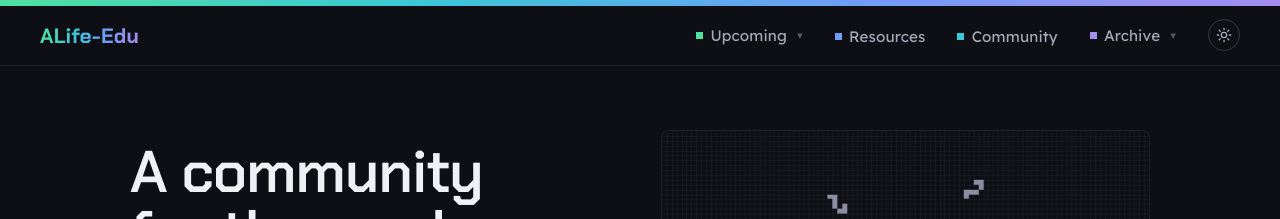
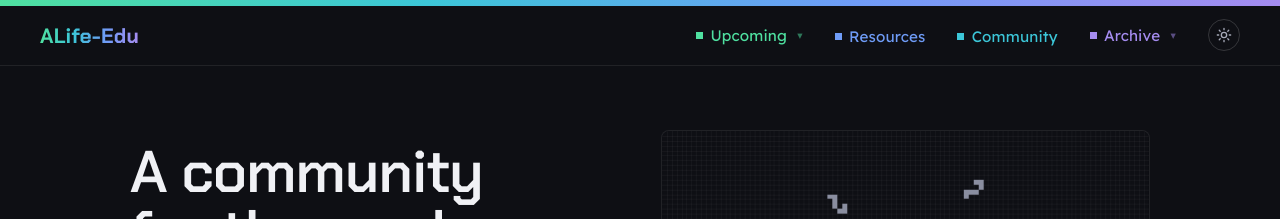
Before and after one commit to alife-edu/alife-edu.github.io, a Jekyll site: the page built from index.html, in a window 1280 px wide. Shown: the top 219 px of the page. Built offline with Jekyll 4.4.1, drawn with Linux system fonts in a browser that asks for light colours.

Commit message:
Colour the nav by meaning; home cards open the block modals
Nav links take their section's meaning colour. The home cards and colour key open the same modals as the Life panel's link blocks (their hrefs remain the fallback, and modified clicks still follow them), labelled with the section name. Modal text is white and grey in dark mode; light mode keeps the coloured accents.

```diff
--- a/_includes/life-nav-modals.html
+++ b/_includes/life-nav-modals.html
@@ -6,10 +6,10 @@
 {% endcomment %}
 {% include event-lists.html %}
 
-<dialog class="block-modal" id="dlg-events" aria-labelledby="dlg-events-h">
+<dialog class="block-modal" id="dlg-events" data-name="Upcoming" aria-labelledby="dlg-events-h">
   <div class="bm">
     <div class="bm-top">
-      <div><div class="bm-eyebrow"><i></i><span class="bm-origin">Block 1 of 4</span></div><h2 id="dlg-events-h">Upcoming events</h2></div>
+      <div><div class="bm-eyebrow"><i></i><span class="bm-origin">Upcoming</span></div><h2 id="dlg-events-h">Upcoming events</h2></div>
       <button type="button" class="bm-close" aria-label="Close">×</button>
     </div>
     <p>Talks, meetups and workshops for people who teach artificial life. Everything is free, and most of it is online.</p>
@@ -32,10 +32,10 @@
   </div>
 </dialog>
 
-<dialog class="block-modal" id="dlg-resources" aria-labelledby="dlg-resources-h">
+<dialog class="block-modal" id="dlg-resources" data-name="Resources" aria-labelledby="dlg-resources-h">
   <div class="bm">
     <div class="bm-top">
-      <div><div class="bm-eyebrow"><i></i><span class="bm-origin">Block 2 of 4</span></div><h2 id="dlg-resources-h">Resources for teaching artificial life</h2></div>
+      <div><div class="bm-eyebrow"><i></i><span class="bm-origin">Resources</span></div><h2 id="dlg-resources-h">Resources for teaching artificial life</h2></div>
       <button type="button" class="bm-close" aria-label="Close">×</button>
     </div>
     <p>A curated, living collection of references, tools, courses and interactive explorables for anyone teaching or learning about artificial life. Contributions welcome.</p>
@@ -50,10 +50,10 @@
   </div>
 </dialog>
 
-<dialog class="block-modal" id="dlg-community" aria-labelledby="dlg-community-h">
+<dialog class="block-modal" id="dlg-community" data-name="Community" aria-labelledby="dlg-community-h">
   <div class="bm">
     <div class="bm-top">
-      <div><div class="bm-eyebrow"><i></i><span class="bm-origin">Block 3 of 4</span></div><h2 id="dlg-community-h">A permanent home for ALife educators</h2></div>
+      <div><div class="bm-eyebrow"><i></i><span class="bm-origin">Community</span></div><h2 id="dlg-community-h">A permanent home for ALife educators</h2></div>
       <button type="button" class="bm-close" aria-label="Close">×</button>
     </div>
     <p>We gather on a Discord server and an email list. Share syllabi and assignments, workshop course ideas, coordinate around conferences like ALIFE, and find collaborators for education research. Both are open to anyone with an interest in teaching artificial life.</p>
@@ -65,10 +65,10 @@
   </div>
 </dialog>
 
-<dialog class="block-modal" id="dlg-archive" aria-labelledby="dlg-archive-h">
+<dialog class="block-modal" id="dlg-archive" data-name="Archive" aria-labelledby="dlg-archive-h">
   <div class="bm">
     <div class="bm-top">
-      <div><div class="bm-eyebrow"><i></i><span class="bm-origin">Block 4 of 4</span></div><h2 id="dlg-archive-h">Event archive</h2></div>
+      <div><div class="bm-eyebrow"><i></i><span class="bm-origin">Archive</span></div><h2 id="dlg-archive-h">Event archive</h2></div>
       <button type="button" class="bm-close" aria-label="Close">×</button>
     </div>
     <p>Recordings, slides and artifacts from past events.</p>
--- a/_includes/nav.html
+++ b/_includes/nav.html
@@ -7,7 +7,7 @@
 
     {% if upcoming_events.size > 0 %}
     <li class="nav-has-sub">
-      <a href="index.html#events"><i class="nav-dot c-up" aria-hidden="true"></i>Upcoming</a>
+      <a href="index.html#events" class="c-up"><i class="nav-dot" aria-hidden="true"></i>Upcoming</a>
       <ul class="nav-sub">
         {% for e in upcoming_events %}
         {% assign href = e.event_url | default: e.url | remove_first: "/" %}
@@ -23,12 +23,12 @@
     </li>
     {% endif %}
 
-    <li><a href="resources.html"{% if page.url == '/resources.html' %} class="active"{% endif %}><i class="nav-dot c-res" aria-hidden="true"></i>Resources</a></li>
-    <li><a href="community.html"{% if page.url == '/community.html' %} class="active"{% endif %}><i class="nav-dot c-com" aria-hidden="true"></i>Community</a></li>
+    <li><a href="resources.html" class="c-res{% if page.url == '/resources.html' %} active{% endif %}"><i class="nav-dot" aria-hidden="true"></i>Resources</a></li>
+    <li><a href="community.html" class="c-com{% if page.url == '/community.html' %} active{% endif %}"><i class="nav-dot" aria-hidden="true"></i>Community</a></li>
 
     {% if past_events.size > 0 %}
     <li class="nav-has-sub">
-      <a href="#"><i class="nav-dot c-arch" aria-hidden="true"></i>Archive</a>
+      <a href="#" class="c-arch"><i class="nav-dot" aria-hidden="true"></i>Archive</a>
       <ul class="nav-sub">
         {% for e in past_events %}
         {% assign href = e.event_url | default: e.url | remove_first: "/" %}
--- a/css/home-hero.css
+++ b/css/home-hero.css
@@ -47,6 +47,10 @@
 #dlg-community { --m: var(--com); }
 #dlg-resources { --m: var(--res); }
 #dlg-archive   { --m: var(--arch); }
+/* Text accents: grey in dark mode (the border, stripe and squares carry the colour),
+   the block's colour in light mode. */
+dialog.block-modal { --bm-accent: var(--text-mid); --bm-accent-hover: var(--text); }
+:root[data-theme="light"] dialog.block-modal { --bm-accent: var(--m); --bm-accent-hover: var(--m); }
 dialog.block-modal {
   margin: auto; border: 1px solid color-mix(in srgb, var(--m) var(--edge), transparent); border-radius: 12px; padding: 0;
   background: var(--surface); color: var(--text); width: min(36rem, calc(100vw - 32px));
@@ -58,7 +62,7 @@
 .bm { position: relative; padding: 2rem 2rem 1.75rem; display: flex; flex-direction: column; gap: 1.1rem; }
 .bm::before { content: ""; position: absolute; top: 0; left: 0; right: 0; height: 3px; background: var(--m); }
 .bm-top { display: flex; justify-content: space-between; align-items: start; gap: 1rem; }
-.bm-eyebrow { font-size: 0.78rem; font-weight: 500; color: var(--m); display: flex; align-items: center; gap: 0.5rem; }
+.bm-eyebrow { font-size: 0.78rem; font-weight: 500; color: var(--bm-accent); display: flex; align-items: center; gap: 0.5rem; }
 .bm-eyebrow i { width: 9px; height: 9px; background: var(--m); display: inline-block; border-radius: 1px; }
 .bm h2 { font-family: var(--font-display); font-weight: 600; font-size: 1.7rem; line-height: 1.1; text-wrap: balance; margin-top: 0.35rem; }
 .bm > p { color: var(--text-mid); font-size: 0.95rem; line-height: 1.75; }
@@ -76,13 +80,14 @@
   transition: background 0.18s, border-color 0.18s;
 }
 .bm-list a:hover, .bm-list a:focus-visible { background: color-mix(in srgb, var(--m) var(--wash-hover), var(--surface)); border-color: var(--m); }
-.bm-list .when { grid-column: 1; color: var(--m); font-size: 0.78rem; font-weight: 500; }
+.bm-list .when { grid-column: 1; color: var(--bm-accent); font-size: 0.78rem; font-weight: 500; }
 .bm-list .t { grid-column: 1; font-weight: 400; font-size: 0.95rem; line-height: 1.4; }
 .bm-list .d { grid-column: 1; font-size: 0.8rem; color: var(--text-mid); line-height: 1.5; }
 .bm-list .arr { grid-column: 2; grid-row: 1 / span 3; align-self: center; color: var(--text-dim); font-size: 0.9rem; }
-.bm-list a:hover .arr { color: var(--m); }
+.bm-list a:hover .arr { color: var(--bm-accent-hover); }
 .bm-list a.sub { padding-left: 2rem; }
 .bm-empty { color: var(--text-mid); font-size: 0.95rem; }
+.bm-empty a { color: var(--bm-accent-hover); }
 .bm-actions { display: flex; flex-wrap: wrap; gap: 0.75rem; align-items: center; padding-top: 0.25rem; }
 .bm-actions .btn-primary { background: var(--m); }
 
--- a/css/nav.css
+++ b/css/nav.css
@@ -41,10 +41,14 @@
   transition: color 0.2s;
 }
 .nav-links a:hover { color: var(--text); }
-/* Colour key: a small square in each section's meaning colour (see css/base.css) */
+/* Colour key: each section's link and its small square in the section's meaning colour
+   (see css/base.css); hover and the current page lean toward the text colour. */
 .nav-links > li > a { display: inline-flex; align-items: center; gap: 0.45rem; }
+.nav-links > li > a[class*="c-"] { color: var(--m); }
+.nav-links > li > a[class*="c-"]:hover { color: color-mix(in srgb, var(--m) 60%, var(--text)); }
 .nav-dot { width: 7px; height: 7px; background: var(--m); flex: none; }
 .nav-links a.active { color: var(--text); font-weight: 500; }
+.nav-links > li > a[class*="c-"].active { color: var(--m); }
 .nav-links a.active--gold { color: var(--up); }
 
 /* ── Dropdown subnav ─────────────────────────────────── */
--- a/index.html
+++ b/index.html
@@ -31,7 +31,9 @@
 <main class="home">
 
   <!-- UPCOMING EVENTS: the next event, featured, then one card each for the archive,
-       resources and community. Colours follow the four meanings (see css/base.css). -->
+       resources and community. Colours follow the four meanings (see css/base.css).
+       The cards and the colour key open the same modals as the Life panel's blocks
+       (data-open-dialog); their hrefs are the fallback without JavaScript. -->
   <section class="section" id="events">
     <div class="section-header">
       <h2>Upcoming events</h2>
@@ -50,20 +52,20 @@
       {% assign last = past_events.first %}
       {% if last %}
       {% assign href = last.event_url | default: last.url | remove_first: "/" %}
-      <a href="{{ href }}" class="card c-arch">
+      <a href="{{ href }}" class="card c-arch" data-open-dialog="dlg-archive">
         <div class="card-eyebrow">Archive · {{ last.eyebrow }}</div>
         <div class="card-title">{{ last.card_title | default: last.nav_label }}</div>
         <div class="card-body">{{ last.description | strip_html | truncatewords: 16 }}</div>
         <div class="card-link">{{ last.link_text | default: "See the event" }} →</div>
       </a>
       {% endif %}
-      <a href="resources.html#topics" class="card c-res">
+      <a href="resources.html#topics" class="card c-res" data-open-dialog="dlg-resources">
         <div class="card-eyebrow">Resources</div>
         <div class="card-title">Topic collections</div>
         <div class="card-body">Readings, exercises and assignments by ALife topic.</div>
         <div class="card-link">Browse resources →</div>
       </a>
-      <a href="https://discord.gg/jEtVQCMYjh" target="_blank" rel="noopener" class="card c-com">
+      <a href="https://discord.gg/jEtVQCMYjh" target="_blank" rel="noopener" class="card c-com" data-open-dialog="dlg-community">
         <div class="card-eyebrow">Community</div>
         <div class="card-title">Join the Discord</div>
         <div class="card-body">Share syllabi and course ideas, and find collaborators.</div>
@@ -72,9 +74,9 @@
     </div>
 
     <ul class="meaning-key" aria-label="Colour key">
-      <li><a class="chip c-up" href="#events"><i aria-hidden="true"></i>Upcoming</a></li>
-      <li><a class="chip c-res" href="resources.html"><i aria-hidden="true"></i>Resources</a></li>
-      <li><a class="chip c-com" href="community.html"><i aria-hidden="true"></i>Community</a></li>
+      <li><a class="chip c-up" href="#events" data-open-dialog="dlg-events"><i aria-hidden="true"></i>Upcoming</a></li>
+      <li><a class="chip c-res" href="resources.html" data-open-dialog="dlg-resources"><i aria-hidden="true"></i>Resources</a></li>
+      <li><a class="chip c-com" href="community.html" data-open-dialog="dlg-community"><i aria-hidden="true"></i>Community</a></li>
       <li><button type="button" class="chip c-arch" data-open-dialog="dlg-archive"><i aria-hidden="true"></i>Archive</button></li>
     </ul>
   </section>
--- a/js/home-life-links.js
+++ b/js/home-life-links.js
@@ -17,11 +17,17 @@
     d.showModal();
   });
 
-  // Other controls on the page (the colour key's Archive chip) can open a dialog directly.
+  // Other controls on the page (the home cards and the colour key) open a dialog directly.
+  // Plain clicks only: a modified click (new tab) still follows the link's href.
   Array.prototype.forEach.call(document.querySelectorAll('[data-open-dialog]'), function (b) {
-    b.addEventListener('click', function () {
+    b.addEventListener('click', function (e) {
+      if (e.button !== 0 || e.metaKey || e.ctrlKey || e.shiftKey || e.altKey) return;
       var d = document.getElementById(b.getAttribute('data-open-dialog'));
-      if (d && d.showModal) d.showModal();
+      if (!d || !d.showModal) return;
+      e.preventDefault();
+      var origin = d.querySelector('.bm-origin');
+      if (origin) origin.textContent = d.getAttribute('data-name');
+      d.showModal();
     });
   });
 
```
